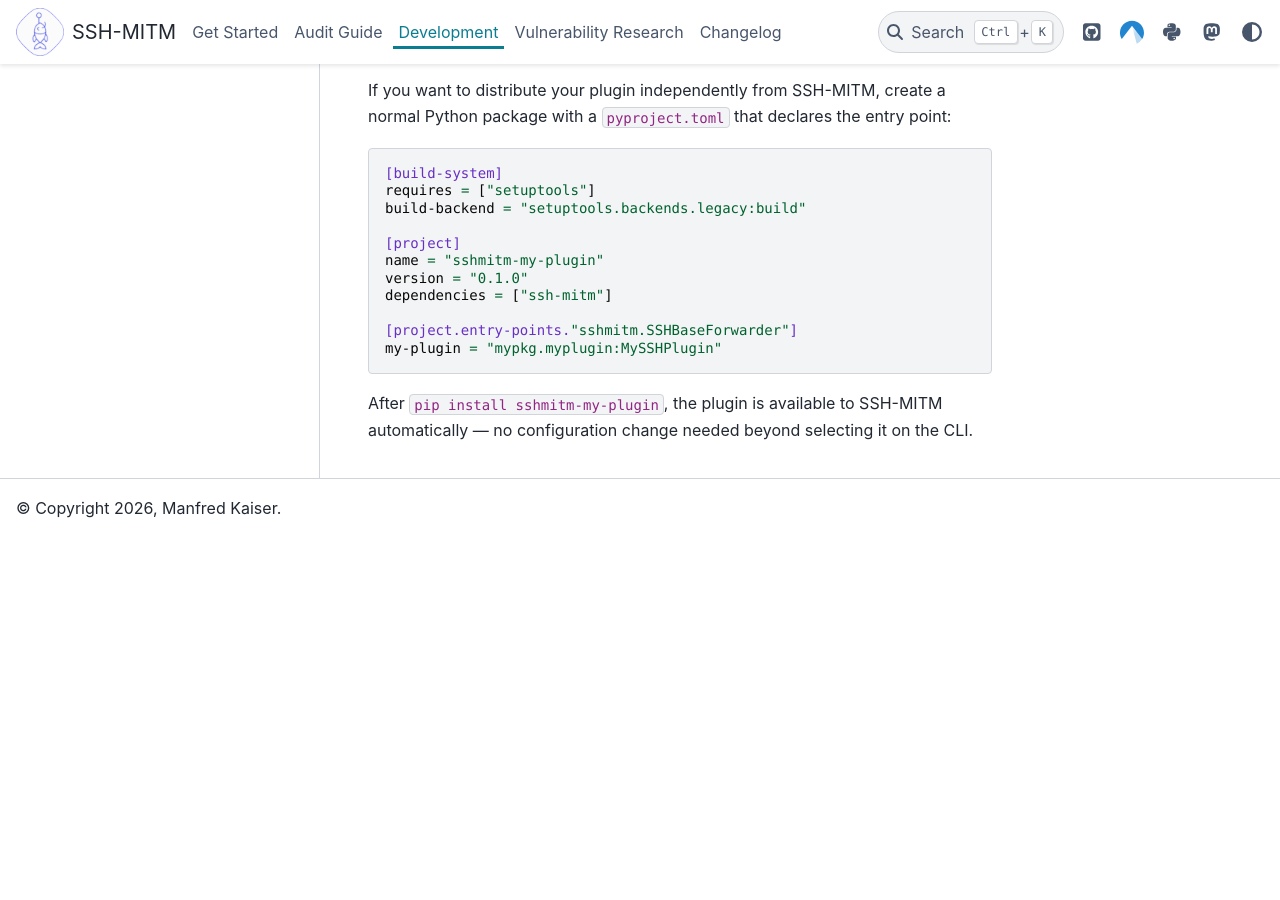
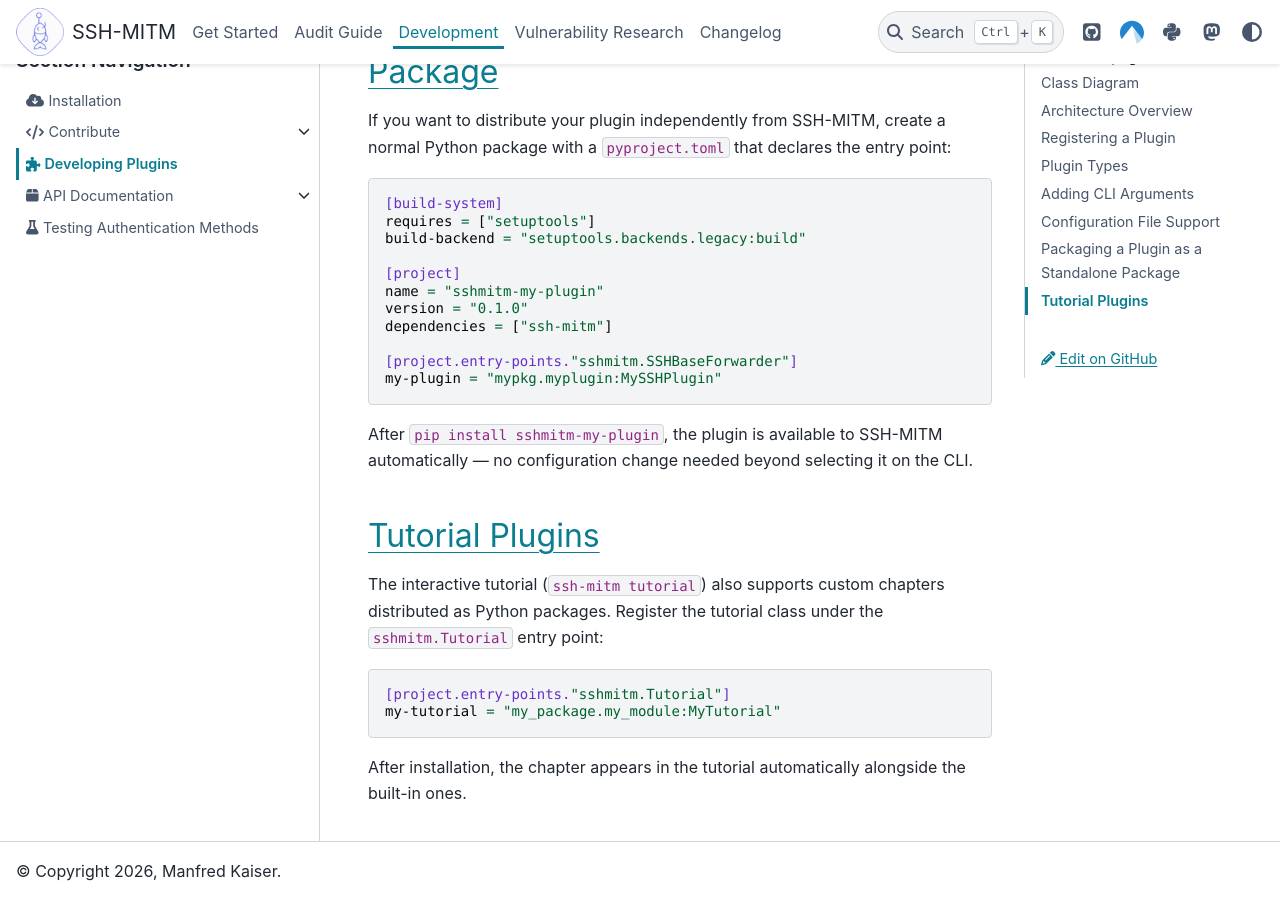
Before and after one commit to ssh-mitm/ssh-mitm, a Sphinx documentation site: the page built from doc/develop/plugins.rst, in a window 1280 px wide and 900 px high, scrolled down 21462 px. Built offline with Sphinx 7.4.7 and the PyData theme 0.15.4, drawn with Linux system fonts in a browser that asks for light colours; pages that are not in the unit, such as notebooks, are missing from menus; the version number is read from the project's files by our own code; before the commit the page ends 21999 px from its top, so only the background shows below that.

Commit message:
docs: move custom tutorial entry point docs to develop/plugins

```diff
--- a/doc/develop/plugins.rst
+++ b/doc/develop/plugins.rst
@@ -1139,3 +1139,19 @@ normal Python package with a ``pyproject.toml`` that declares the entry point:
 
 After ``pip install sshmitm-my-plugin``, the plugin is available to SSH-MITM
 automatically — no configuration change needed beyond selecting it on the CLI.
+
+
+Tutorial Plugins
+----------------
+
+The interactive tutorial (``ssh-mitm tutorial``) also supports custom chapters
+distributed as Python packages. Register the tutorial class under the
+``sshmitm.Tutorial`` entry point:
+
+.. code-block:: toml
+
+    [project.entry-points."sshmitm.Tutorial"]
+    my-tutorial = "my_package.my_module:MyTutorial"
+
+After installation, the chapter appears in the tutorial automatically
+alongside the built-in ones.
```
Also changed, not shown: doc/get_started/index.rst (+0 -13 lines).
